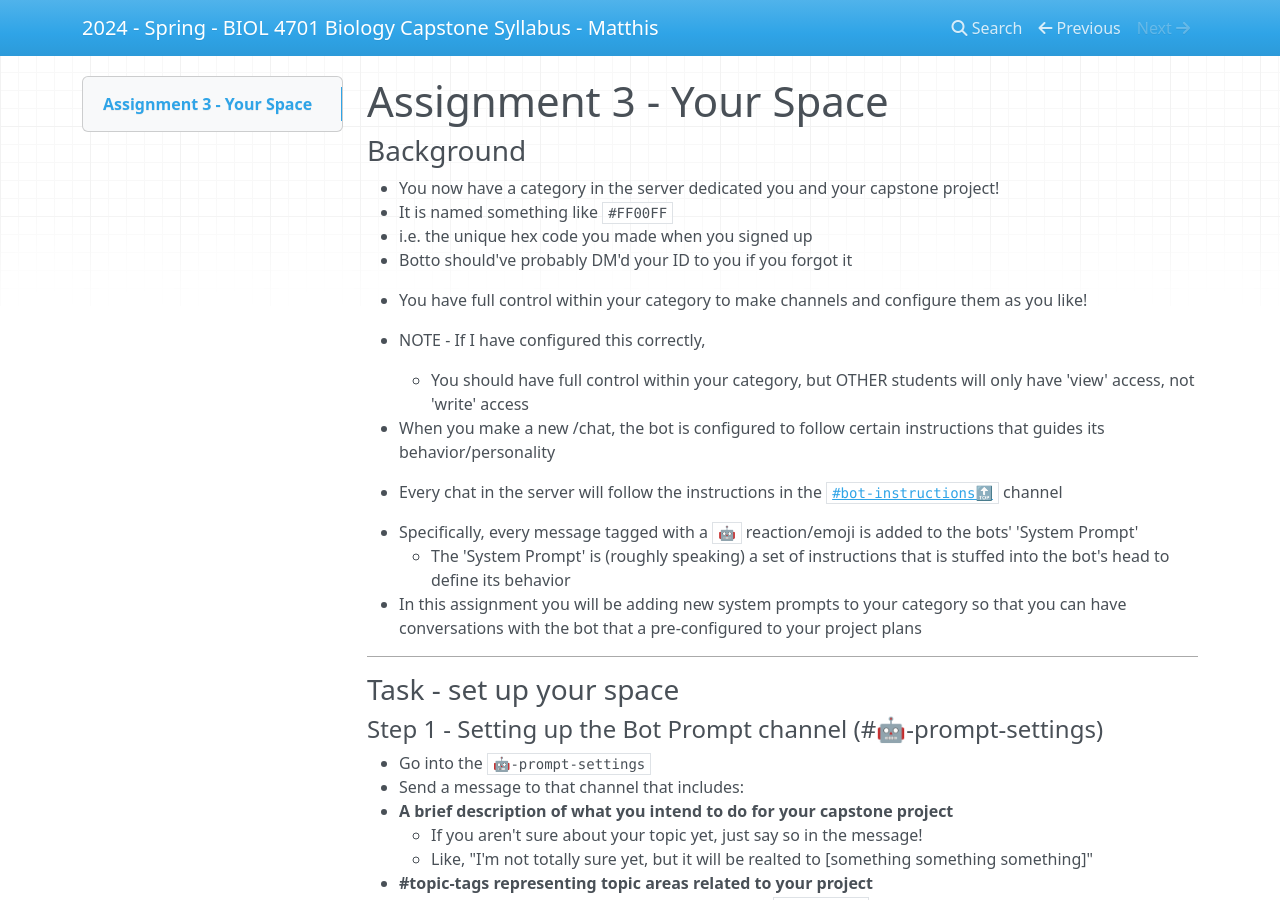
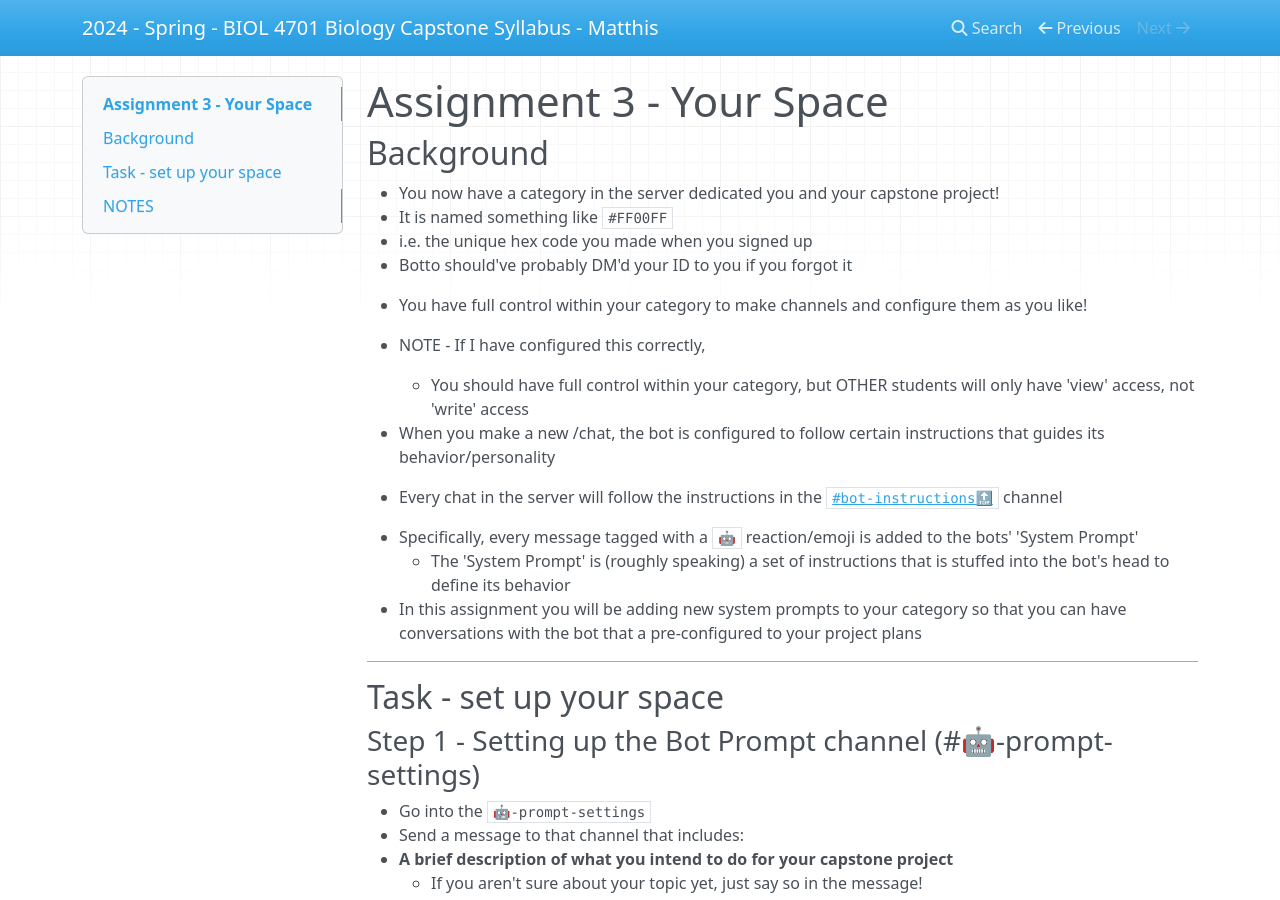
Before and after one commit to HumanMovementNeuroscience/capstone, an MkDocs documentation site: the page built from docs/course_materials/assignments/assignment3/assignment3-student-instructions.md, in a window 1280 px wide and 900 px high. Built offline with MkDocs 1.6.1, drawn with Linux system fonts in a browser that asks for light colours; nearby versions of some CDN libraries.

Commit message:
Feb 9, 2024, 3:17 PM

````diff
--- a/docs/course_materials/assignments/assignment3/assignment3-student-instructions.md
+++ b/docs/course_materials/assignments/assignment3/assignment3-student-instructions.md
@@ -1,5 +1,5 @@
 # Assignment 3 - Your Space
-### Background
+## Background
 - You now have a category in the server dedicated you and your capstone project!
 - It is named something like `#FF00FF`
   - i.e. the unique hex code you made when you signed up
@@ -16,9 +16,9 @@
     - The 'System Prompt' is (roughly speaking) a set of instructions that is stuffed into the bot's head to define its behavior
 - In this assignment you will be adding new system prompts to your category so that you can have conversations with the bot that a pre-configured to your project plans
 ---
-### Task - set up your space
+## Task - set up your space
 
-#### Step 1 - Setting up the Bot Prompt channel (#🤖-prompt-settings)
+### Step 1 - Setting up the Bot Prompt channel (#🤖-prompt-settings)
  - Go into the `🤖-prompt-settings`
  - Send a message to that channel that includes:
    - **A brief description of what you intend to do for your capstone project**
@@ -46,11 +46,11 @@
 #specific-topic-tag3
 ```
 
-##### 👉 IMPORTANT DON'T SKIP THIS STEP 👈
+#### 👉 IMPORTANT DON'T SKIP THIS STEP 👈
 - ONCE YOU HAVE SENT THE MESSAGE TO THE CHANNEL, ADD A 🤖 REACTION SO THE BOT WILL USE THAT MESSAGE IN ITS SYSTEM PROMPT
 
 ---
-#### Step 2 - Pick your favorite topic tag, and make a channel conifigured for discussion of that topic
+### Step 2 - Pick your favorite topic tag, and make a channel conifigured for discussion of that topic
 1.  Make a new channel in your category
       1. Click the + sign next to the Category Name
       1. Select `# TEXT` channel
@@ -65,7 +65,7 @@
             -   "In this channel, the student will talk to you about concepts, research, and methods related to oculomotor control and eye movements, with a particular focus on the neural bases of eye movements and tools for measuring eye movements in real-world settings"
 
 ---
-### NOTES
+## NOTES
 - Don't overthink it!!
   - You can and will be changing these prompts a lot, so don't get too hung up on "getting it right" the first time
   - Just get something do  wn, and then expect that you've be honing and altering these prompts continuously throughout this class
````
